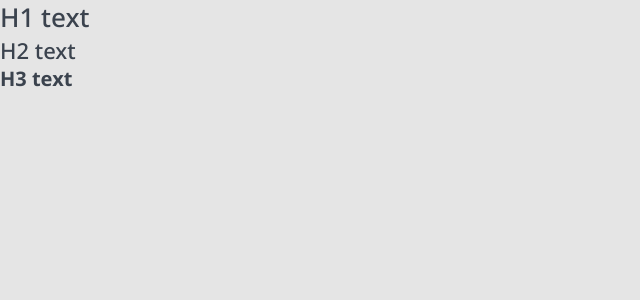
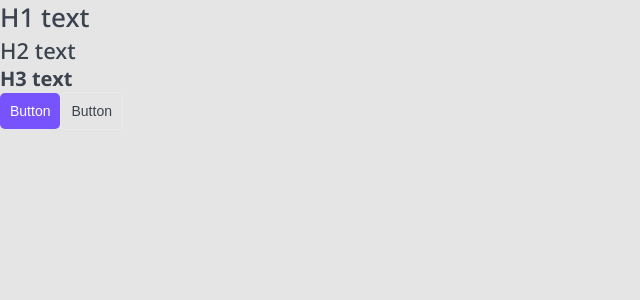
Before and after one commit to Puzikko/top_app, a Next.js app: page / in a window 1280 px wide. Shown: the top 300 px of the page, without its empty margins (0-640 px from the left). Built offline with nearby package versions, Linux system fonts and the light colour scheme.

Commit message:
Lesson 40. Add "Classnames". Component <Button>. Some fixes at stylelint.

```diff
--- /dev/null
+++ b/components/Button/Button.module.css
@@ -0,0 +1,31 @@
+.button {
+	display: inline-block;
+	box-sizing: border-box;
+	padding: 10px;
+	border: none;
+	border-radius: 5px;
+	cursor: pointer;
+	font-size: 14px;
+	text-align: center;
+	transition: all 0.2s;
+}
+
+.primary {
+	background: var(--primary);
+	color: var(--white);
+}
+
+.primary:hover {
+	background: var(--primary-hover);
+}
+
+.ghost {
+	border: 1px solid var(--gray-light);
+	background: none;
+	color: var(--black);
+}
+
+.ghost:hover {
+	background-color: var(--primary);
+	color: var(--white);
+}
--- /dev/null
+++ b/components/Button/Button.tsx
@@ -0,0 +1,14 @@
+import { ButtonProps } from "./Button.props";
+import styles from "./Button.module.css"
+import cn from "classnames";
+
+
+export const Button = ({ appearance, children }: ButtonProps): JSX.Element => {
+    return <button
+        className={cn(styles.button, {
+            [styles.primary]: appearance === 'primary',
+            [styles.ghost]: appearance === 'ghost'
+        })}>
+        {children}
+    </button>
+}
--- a/components/index.ts
+++ b/components/index.ts
@@ -1 +1,2 @@
-export * from './Htag/Htag'
+export * from "./Htag/Htag";
+export * from "./Button/Button"
--- a/package.json
+++ b/package.json
@@ -12,6 +12,7 @@
   },
   "dependencies": {
     "@types/react-dom": "18.0.11",
+    "classnames": "^2.3.2",
     "eslint-config-next": "13.2.4",
     "next": "13.2.4",
     "react": "18.2.0",
--- a/pages/index.tsx
+++ b/pages/index.tsx
@@ -1,7 +1,7 @@
 import Head from 'next/head';
 import Image from 'next/image';
 import { Inter } from 'next/font/google';
-import { Htag } from '@/components';
+import { Button, Htag } from '@/components';
 
 const inter = Inter({ subsets: ['latin'] });
 
@@ -11,6 +11,8 @@
       <Htag tag='h1'>H1 text</Htag>
       <Htag tag='h2'>H2 text</Htag>
       <Htag tag='h3'>H3 text</Htag>
+      <Button appearance='primary'>Button</Button>
+      <Button appearance='ghost'>Button</Button>
     </>
   );
 }
--- a/styles/globals.css
+++ b/styles/globals.css
@@ -2,8 +2,9 @@
 	--black: #3B434E;
 	--white: white;
 	--primary: #7653FC;
+	--primary-hover: #4c2ec7;
 	--red: #FC836D;
-	--green: #1DC37E;
+	--gray-light: #EBEBEB; --green: #1DC37E;
 	--green-light: #C8F8E4;
 	--font-family: 'Noto Sans', sans-serif;
 }
@@ -14,23 +15,19 @@
 		--background-start-rgb: 0, 0, 0;
 		--background-end-rgb: 0, 0, 0;
 		--primary-glow: radial-gradient(rgb(1 65 255 / 40%), rgb(1 65 255 / 0%));
-		--secondary-glow: linear-gradient(
-			to bottom right,
+		--secondary-glow: linear-gradient(to bottom right,
 				rgb(1 65 255 / 0%),
 				rgb(1 65 255 / 0%),
-			rgb(1 65 255 / 30%)
-		);
+				rgb(1 65 255 / 30%));
 		--tile-start-rgb: 2, 13, 46;
 		--tile-end-rgb: 2, 5, 19;
-		--tile-border: conic-gradient(
-			#FFFFFF80,
+		--tile-border: conic-gradient(#FFFFFF80,
 				#FFFFFF40,
 				#FFFFFF30,
 				#FFFFFF20,
 				#FFFFFF10,
 				#FFFFFF10,
-			#FFFFFF80
-		);
+				#FFFFFF80);
 		--callout-rgb: 20, 20, 20;
 		--callout-border-rgb: 108, 108, 108;
 		--card-rgb: 100, 100, 100;
```
Also changed, not shown: components/Button/Button.props.ts (added, +7 -0 lines), .stylelintrc.json, 1 other file (tests, documents, lock files or other folders). Lines whose indentation alone changed are shown as unchanged.
